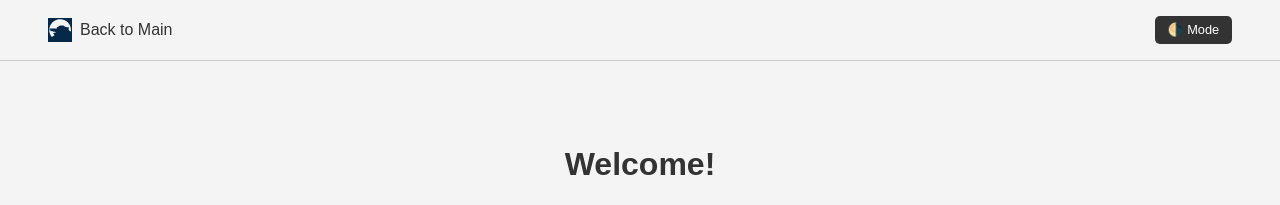
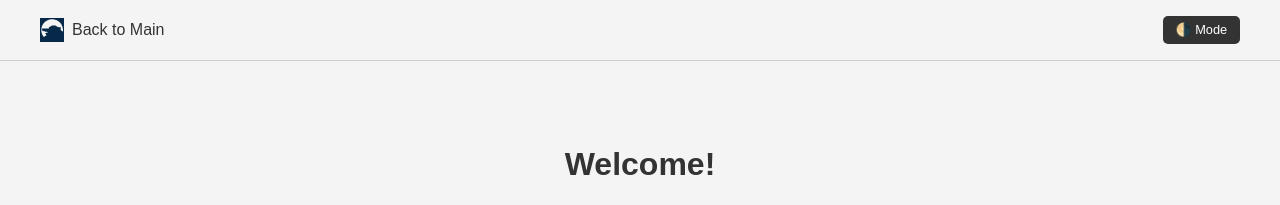
Before and after one commit to DenisCzeskleba/czeskleba.github.io, a Jekyll site: the page built from index.md, in a window 1280 px wide. Shown: the top 205 px of the page. Built offline with Jekyll 4.4.1, drawn with Linux system fonts in a browser that asks for light colours.

Commit message:
Update default.html

```diff
--- a/_layouts/default.html
+++ b/_layouts/default.html
@@ -38,7 +38,7 @@
       display: flex;
       align-items: center;
       justify-content: space-between;
-      padding: 1rem 3rem; /* this is good, maybe change to 1.5rem or more */
+      padding: 1rem 2.5rem; /* this is good, maybe change to 1.5rem or more */
       background-color: var(--bg);
       border-bottom: 1px solid #ccc;
       position: sticky;
```
